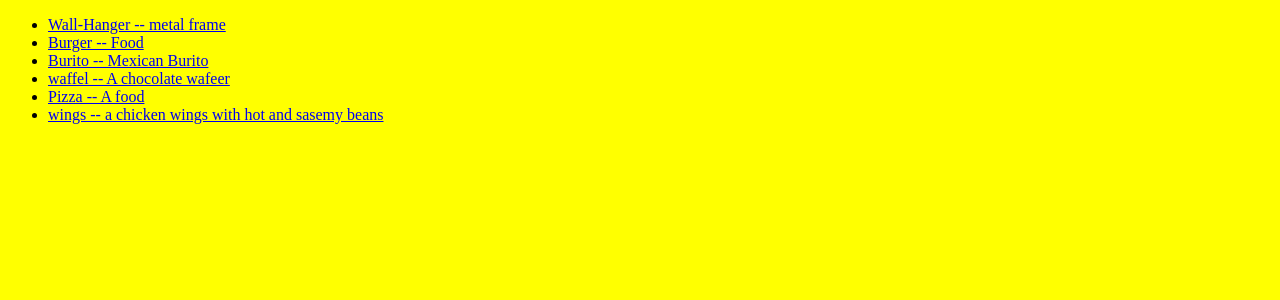
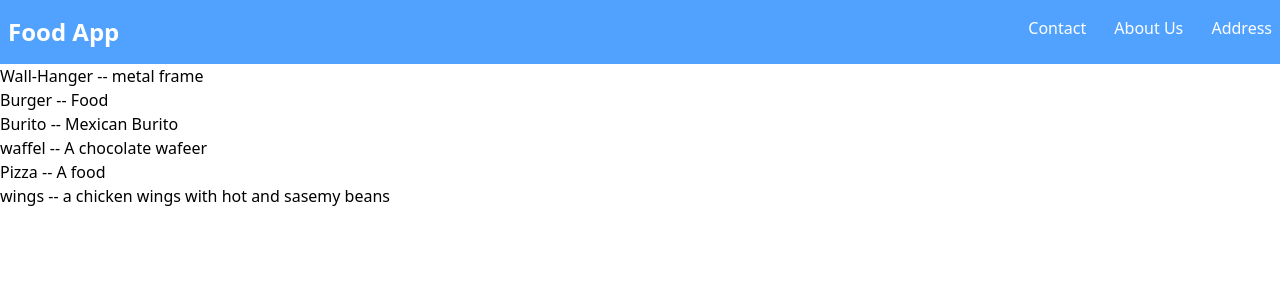
Before and after one commit to tanjumul/Django_backend, a Django app: page /myapp/ in a window 1280 px wide. Shown: the top 300 px of the page. Run offline with Django 5.2, Linux system fonts and the light colour scheme; data comes from the database, SQL or seed files in the repository.

Commit message:
extending base.html to every page

```diff
--- /dev/null
+++ b/phase_1/pro/mysite/myapp/templates/myapp/base.html
@@ -0,0 +1,25 @@
+<!DOCTYPE html>
+<html lang="en">
+<head>
+    <meta charset="UTF-8">
+    <meta name="viewport" content="width=device-width, initial-scale=1.0">
+    {% comment %} <link rel="stylesheet" href="{%static 'myapp/style.css'%}"></link> {% endcomment %}
+     <script src="https://cdn.jsdelivr.net/npm/@tailwindcss/browser@4"></script>
+    <title>Document</title>
+</head>
+<body>
+<nav class="bg-blue-400 text-white">
+    <div class="flex justify-between px-2 py-4 ">
+        <a rel="" href =" " class="font-bold text-2xl">Food App </a>
+        <div class = "space-x-6">
+            <a>Contact</a>
+             <a>About Us</a>
+              <a>Address</a>
+        </div>
+    </div>
+</nav>
+{%block body%}
+
+{% endblock %}
+</body>
+</html>
--- a/phase_1/pro/mysite/myapp/templates/myapp/detail.html
+++ b/phase_1/pro/mysite/myapp/templates/myapp/detail.html
@@ -1,3 +1,8 @@
+{% extends "myapp/base.html" %}
+
+{% block body %}
 <h1>{{item.item_name}}</h1>
 <h1>{{item.item_price}}</h1>
 <h1>{{item.item_desc}}</h1>
+
+{% endblock %}
--- a/phase_1/pro/mysite/myapp/templates/myapp/index.html
+++ b/phase_1/pro/mysite/myapp/templates/myapp/index.html
@@ -1,15 +1,6 @@
-{%load static%}
+{% extends "myapp/base.html" %}
 
-<!DOCTYPE html>
-<html lang="en">
-<head>
-    <meta charset="UTF-8">
-    <meta name="viewport" content="width=device-width, initial-scale=1.0">
-    <link rel="stylesheet" href="{%static 'myapp/style.css'%}"></link>
-    <title>Document</title>
-</head>
-<body>
-
+{%block body%}
 
 <ul>
     {%for item in item_list%}
@@ -21,5 +12,5 @@
 
 
 </ul>
-</body>
-</html>
+
+{% endblock %}
```
